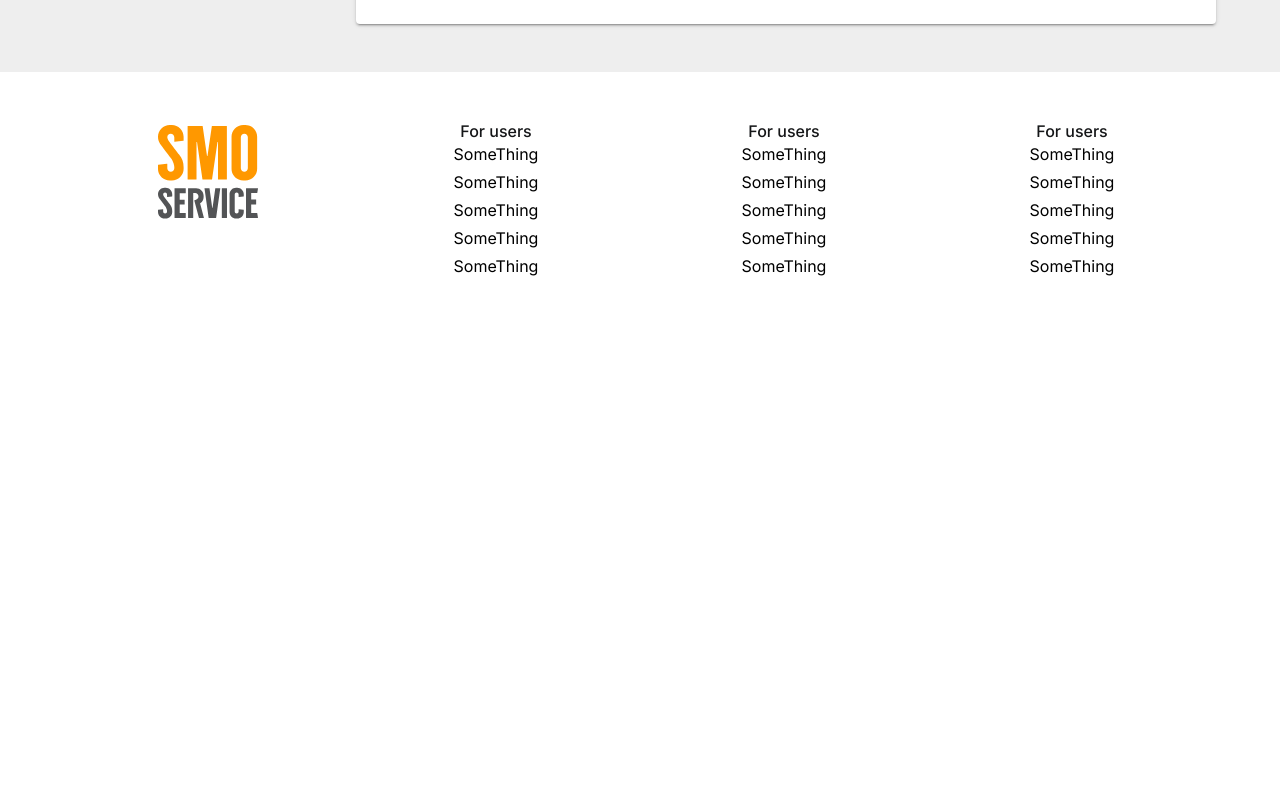
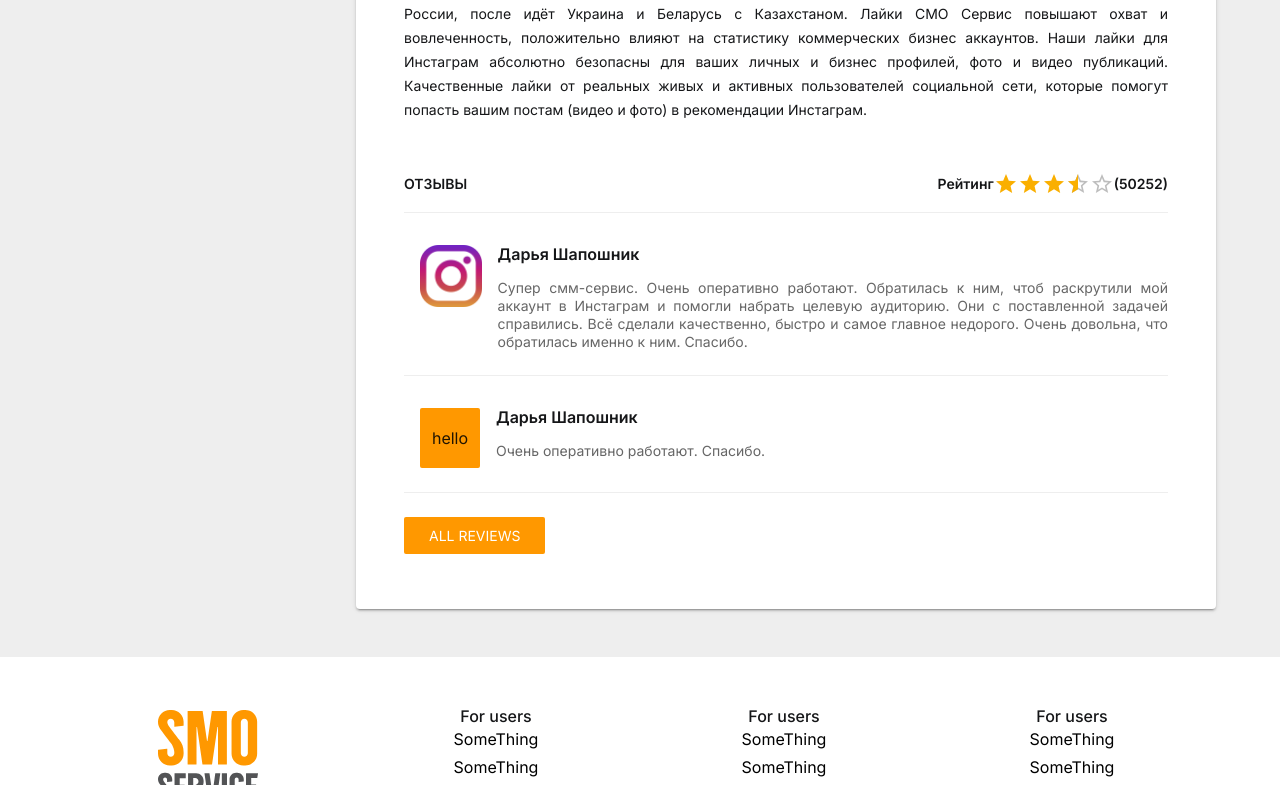
Before and after one commit to vusales/flegriseo, a Next.js app: page /productDetails in a window 1280 px wide. Shown: the part 1093-1878 px from the top of the page. Before the commit the page ends 1423 px from the top, so only its background shows below. Built offline with nearby package versions, Linux system fonts and the light colour scheme.

Commit message:
singlecomments componnet and product details

```diff
--- /dev/null
+++ b/components/CommentsComponent/index.js
@@ -0,0 +1,57 @@
+import React , {useState } from "react";
+import styles from "./index.module.scss";
+import { Grid , Rating } from "@mui/material";
+import SingleCommentComponent from "../SingleCommentComponent";
+import Link from "next/link";
+
+const CommentsComponent = ({data}) => {
+
+    const [ratingValue  , setRatingValue ] = useState(3.5);
+    return (
+        <Grid
+        container
+        spacing={2}
+        p={3}
+        direction="column"
+        >
+            <Grid item xs={12}>
+                <div className={styles.commentTitleComponent}>
+                    <h2>ОТЗЫВЫ</h2>
+                    <div className={styles.ratingContainer}>
+                        <p>Рейтинг</p>
+                        <Rating
+                        name="half-rating-read"
+                        value={ratingValue}
+                        precision={0.5}
+                        readOnly
+                        />
+                        <p>(50252)</p>
+                    </div>
+                </div>
+            </Grid>
+
+            {
+                data.map((item, index)=>{
+                    return(
+                        <SingleCommentComponent
+                        key={`commentsMap-${index}`}
+                        data={item}
+                        />
+                    )
+                })
+            }
+
+            <Grid item xs={12}>
+                <div className={styles.buttons}>
+                    <Link href="/">
+                        <a>
+                            All Reviews
+                        </a>
+                    </Link>
+                </div>
+            </Grid>
+        </Grid>
+    )
+}
+
+export default CommentsComponent ;
--- /dev/null
+++ b/components/CommentsComponent/index.module.scss
@@ -0,0 +1,106 @@
+@import "../../utils/colors.scss";
+@import "../../utils/mixins.scss";
+
+.commentTitleComponent {
+    @include center;
+    justify-content: space-between;
+    width: 100%;
+    height: 100%;
+    border-bottom: 1px solid $gray;
+    padding: 16px 0;
+
+    >h2{
+        @include text;
+        font-weight: 600;
+        color: $text;
+        text-transform: uppercase;
+
+        @include breakpoint-down("small"){
+            font-size: 13px;
+        }
+    }
+}
+
+.ratingContainer {
+    display: flex;
+    align-items: center;
+
+    >p {
+        @include text ;
+        color: $text;
+        font-weight: 600;
+
+        @include breakpoint-down("small"){
+            font-size: 13px;
+        }
+
+    }
+}
+
+.commentsContainer {
+    width: 100%;
+    height: 100%;
+    padding: 16px 0 24px 0;
+    border-bottom: 1px solid $gray;
+    display: flex;
+
+    >.imageContainer {
+        @include center ;
+        align-items: flex-start;
+        height: 100%;
+        padding: 0 16px;
+
+        >.notImage {
+            width: 60px;
+            height: 60px;
+            background-color: $second ;
+            border-radius: 2px;
+            @include center;
+        }
+    }
+
+    >.descriptionContainer {
+
+        >p{
+            @include text;
+            color: $text;
+            font-size: 16px;
+
+        }
+
+        >.title {
+            font-weight: 600;
+            margin-bottom: 16px;
+        }
+
+        >.description {
+            text-align: justify;
+            color: $darkgray;
+            font-size: 14px;
+        }
+
+
+    }
+
+}
+
+.buttons{
+    width: 100%;
+    height: 100%;
+    padding: 16px 0;
+
+    >a {
+        @include button ;
+        @include text;
+        border-radius: 2px;
+        background-color: $second;
+        text-transform: uppercase;
+        padding: 10px 25px;
+        color: $main !important;
+        transition: all .7s;
+
+        &:hover {
+            background-color: $buttonhover;
+        }
+    }
+}
--- /dev/null
+++ b/components/SingleCommentComponent/index.js
@@ -0,0 +1,27 @@
+import React from "react"
+import styles from "./index.module.scss";
+import { Grid ,} from "@mui/material";
+import Image from "next/image";
+
+const SingleCommentComponent = ({data}) => {
+    return (
+        <Grid item xs={12}>
+            <div className={styles.commentsContainer}>
+                <div className={styles.imageContainer}>
+                    {
+                        data.image?
+                        <Image src="/cardImg.png" width={200} height={200} alt="user profile image" />
+                        :
+                        <div className={styles.notImage}>hello</div>
+                    }
+                </div>
+                <div className={styles.descriptionContainer}>
+                    <p className={styles.title} >{data.title}</p>
+                    <p className={styles.description}>{data.comment}</p>
+                </div>
+            </div>
+        </Grid>
+    )
+}
+
+export default SingleCommentComponent ;
--- /dev/null
+++ b/components/SingleCommentComponent/index.module.scss
@@ -0,0 +1,53 @@
+
+@import "../../utils/colors.scss";
+@import "../../utils/mixins.scss";
+
+
+.commentsContainer {
+    width: 100%;
+    height: 100%;
+    padding: 16px 0 24px 0;
+    border-bottom: 1px solid $gray;
+    display: flex;
+
+    >.imageContainer {
+        @include center ;
+        align-items: flex-start;
+        height: 100%;
+        padding: 0 16px;
+
+        >.notImage {
+            width: 60px;
+            height: 60px;
+            background-color: $second ;
+            border-radius: 2px;
+            @include center;
+        }
+    }
+
+    >.descriptionContainer {
+
+        >p{
+            @include text;
+            color: $text;
+            font-size: 16px;
+
+        }
+
+        >.title {
+            font-weight: 600;
+            margin-bottom: 16px;
+        }
+
+        >.description {
+            text-align: justify;
+            color: $darkgray;
+            font-size: 14px;
+        }
+
+
+    }
+
+
+
+}
--- a/pages/productDetails/index.js
+++ b/pages/productDetails/index.js
@@ -9,6 +9,7 @@ import BusinessCenterIcon from '@mui/icons-material/BusinessCenter';
 import PeopleOutlineIcon from '@mui/icons-material/PeopleOutline';
 import AvTimerIcon from '@mui/icons-material/AvTimer';
 import CreditCardIcon from '@mui/icons-material/CreditCard';
+import CommentsComponent from "../../components/CommentsComponent";
 
 
 const detailsCardDemo = [
@@ -37,6 +38,20 @@ const detailsCardDemo = [
         detail: "Официальные источники",
     },
 ];
+
+const demoComments = [
+    {
+    image: "/cardImg.png" ,
+    title: "Дарья Шапошник" ,
+    comment: "Супер смм-сервис. Очень оперативно работают. Обратилась к ним, чтоб раскрутили мой аккаунт в Инстаграм и помогли набрать целевую аудиторию. Они с поставленной задачей справились. Всё сделали качественно, быстро и самое главное недорого. Очень довольна, что обратилась именно к ним. Спасибо." ,
+    },
+    {
+    image: "" ,
+    title: "Дарья Шапошник" ,
+    comment: "Очень оперативно работают. Спасибо." ,
+    },
+
+]
 
 
 
@@ -76,6 +91,11 @@ const ProductDetails = () => {
                             </div>
 
 
+                            <CommentsComponent
+                            data={demoComments}
+                            />
+
+
                         </Paper>
                     </Grid>
                 </Grid>
--- a/pages/productDetails/index.module.scss
+++ b/pages/productDetails/index.module.scss
@@ -12,6 +12,7 @@
     >p {
         @include text;
         color:$text;
+        line-height: 24px;
         &:first-child{
             margin-bottom: 16px;
             color:$infotext;
```
